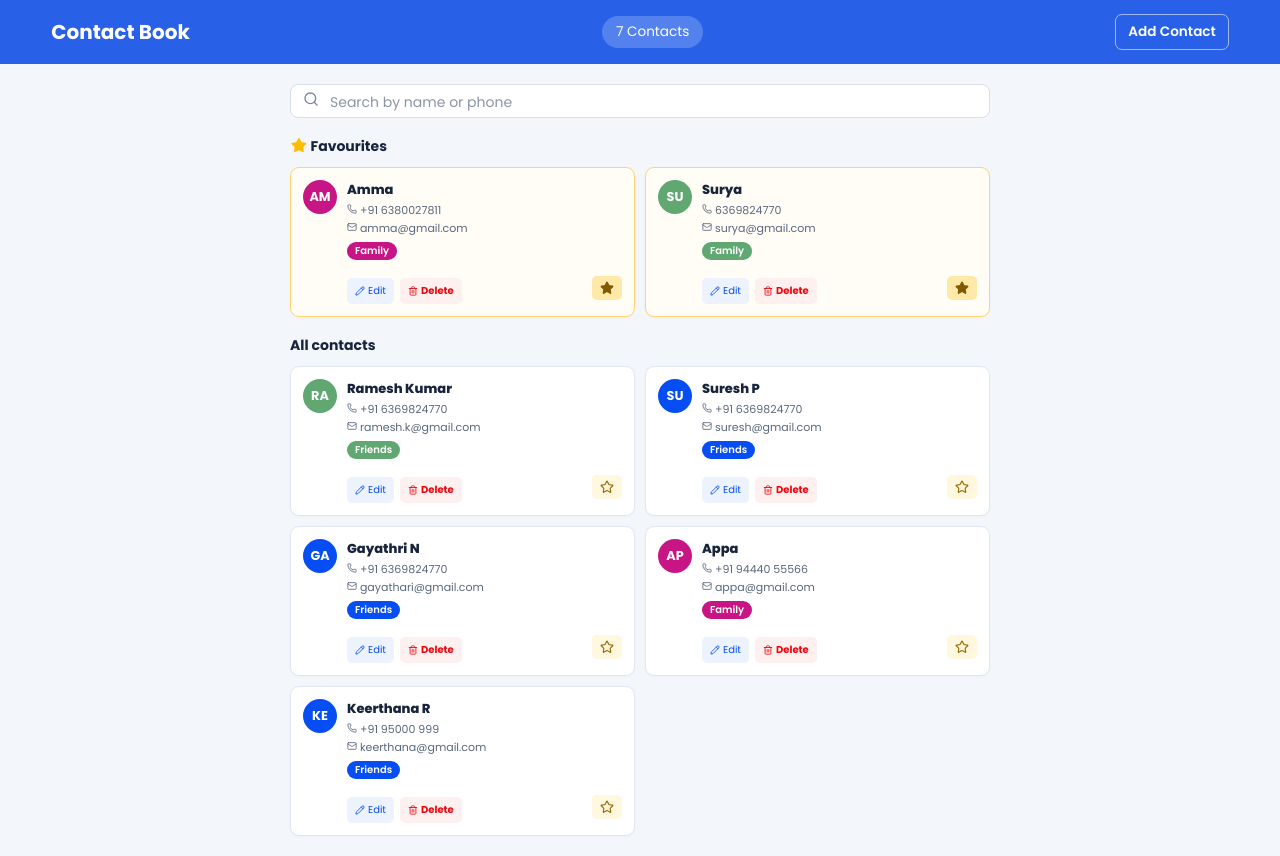
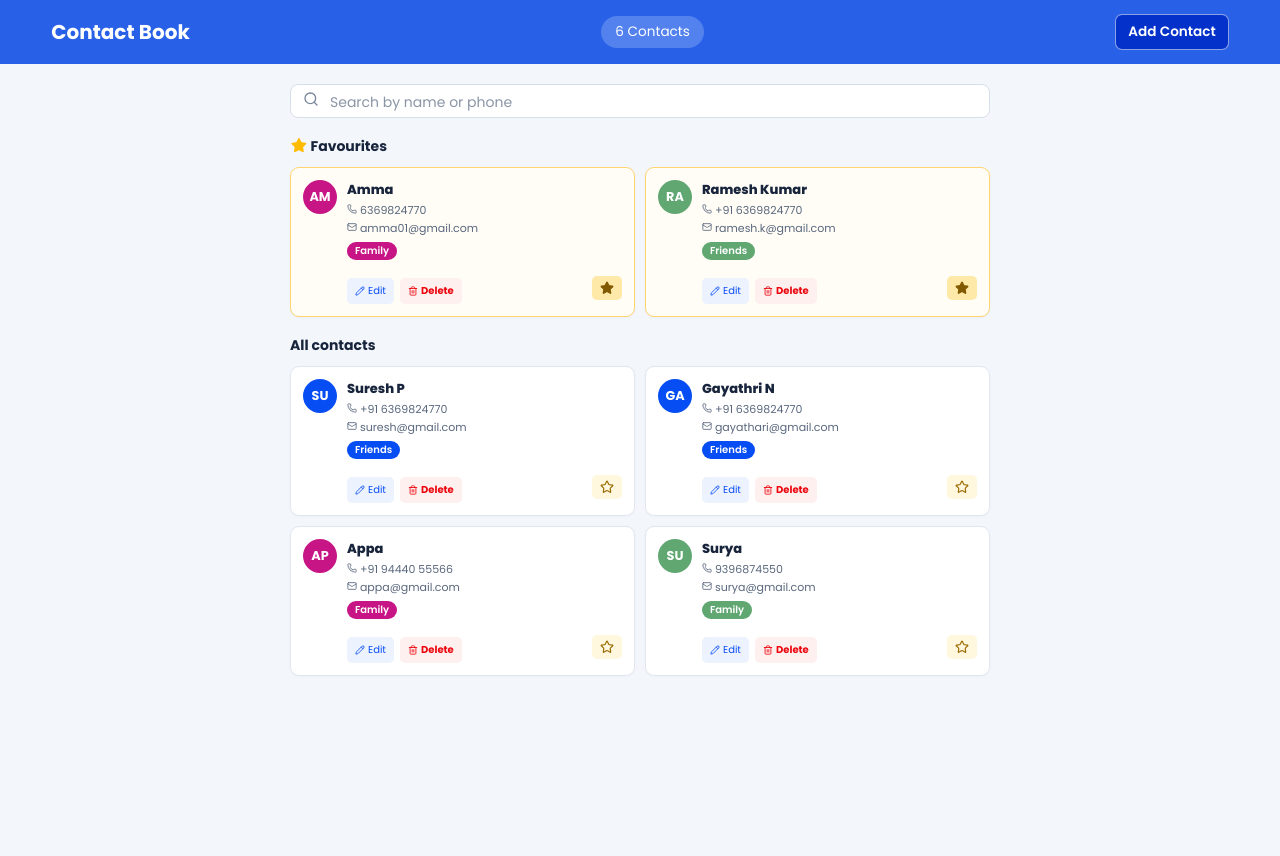
Before and after one commit to surya-jsdev/Contact_app, a React (Vite) app in the folder Frontend/: page / in a window 1280 px wide. After the commit the page ends 800 px from the top, so only its background shows below. Built offline with nearby package versions, Linux system fonts and the light colour scheme; data requests are answered from the project's data file.

Commit message:
Added some css in Addcontact page

```diff
--- a/Frontend/db.json
+++ b/Frontend/db.json
@@ -3,8 +3,8 @@
     {
       "id": "1",
       "name": "Amma",
-      "phone": "+91 6380027811",
-      "email": "amma@gmail.com",
+      "phone": "6369824770",
+      "email": "amma01@gmail.com",
       "group": "Family",
       "color": "#c71585",
       "isFavorite": true
@@ -16,7 +16,7 @@
       "email": "ramesh.k@gmail.com",
       "group": "Friends",
       "color": "#60a772",
-      "isFavorite": false
+      "isFavorite": true
     },
     {
       "id": "3",
@@ -46,21 +46,12 @@
       "isFavorite": false
     },
     {
-      "id": "7",
-      "name": "Keerthana R",
-      "phone": "+91 95000 999",
-      "email": "keerthana@gmail.com",
-      "group": "Friends",
-      "color": "#064df3",
-      "isFavorite": false
-    },
-    {
       "name": "Surya",
-      "phone": "6369824770",
+      "phone": "9396874550",
       "email": "surya@gmail.com",
       "group": "Family",
       "color": "#60a772",
-      "isFavorite": true,
+      "isFavorite": false,
       "id": "OLMJFX3"
     }
   ]
--- a/Frontend/src/Components/ConatactCard.jsx
+++ b/Frontend/src/Components/ConatactCard.jsx
@@ -11,7 +11,7 @@ function ConatactCard({ contacts, onEdit, onDelete, onToggleFavorite }) {
         >
           <Link
             className="contact-card-link"
-            to={`/contact/${contact.id ?? contact._id}`}
+            to={`/contact/${contact.id || contact._id}`}
           >
             <div className="avatar" style={{ backgroundColor: contact.color }}>
               <p>{contact.name.slice(0, 2).toUpperCase()}</p>
--- a/Frontend/src/index.css
+++ b/Frontend/src/index.css
@@ -31,6 +31,7 @@ body {
 .header-add {
   color: inherit;
   text-decoration: none;
+
 }
 
 .header-add {
@@ -38,6 +39,7 @@ body {
   border: 1px solid rgb(255 255 255 / 55%);
   border-radius: 7px;
   font-size: 0.85rem;
+   background-color: #0331c9;
   font-weight: 600;
 }
 
@@ -460,7 +462,20 @@ body {
 .fa-star{
     color:#ffbb00;
 }
-
+.Back{
+  display: flex;
+  justify-content: center;
+  align-items: center;
+  margin-bottom: 14px;
+  padding: 4px;
+  color: #2455c7;
+}
+.link{
+  display:flex;
+  margin-top: 1px;
+  text-decoration: none;
+  color: white;
+}
 
 @media (max-width: 700px) {
   .Home {
--- a/Frontend/src/pages/AddContact.jsx
+++ b/Frontend/src/pages/AddContact.jsx
@@ -1,6 +1,8 @@
 import { Link, useNavigate } from "react-router-dom";
 import { addContact } from "../Api/contact";
 import ContactForm from "../Components/ContactForm";
+import { ArrowLeft } from "lucide-react";
+
 
 function AddContact() {
   const navigate = useNavigate();
@@ -14,8 +16,8 @@ function AddContact() {
     <main className="AddNew contact">
       <section className="form-page">
         <button className="Back btn">
-          <Link to="/" className="link">
-            Back to contacts
+          <Link to="/" className="link"  >
+          <ArrowLeft size={18} style={{marginRight:'4px'}}/>Back to contacts
           </Link>
         </button>
         <ContactForm AddContact={handleAddContact} />
--- a/Frontend/src/pages/NotFound.jsx
+++ b/Frontend/src/pages/NotFound.jsx
@@ -3,6 +3,7 @@ import { Link } from "react-router-dom";
 function NotFound() {
   return (
     <main className="page-message">
+        <h1>404 Error</h1>
       <h1>Page not found</h1>
       <Link to="/">Back to contacts</Link>
     </main>
```
